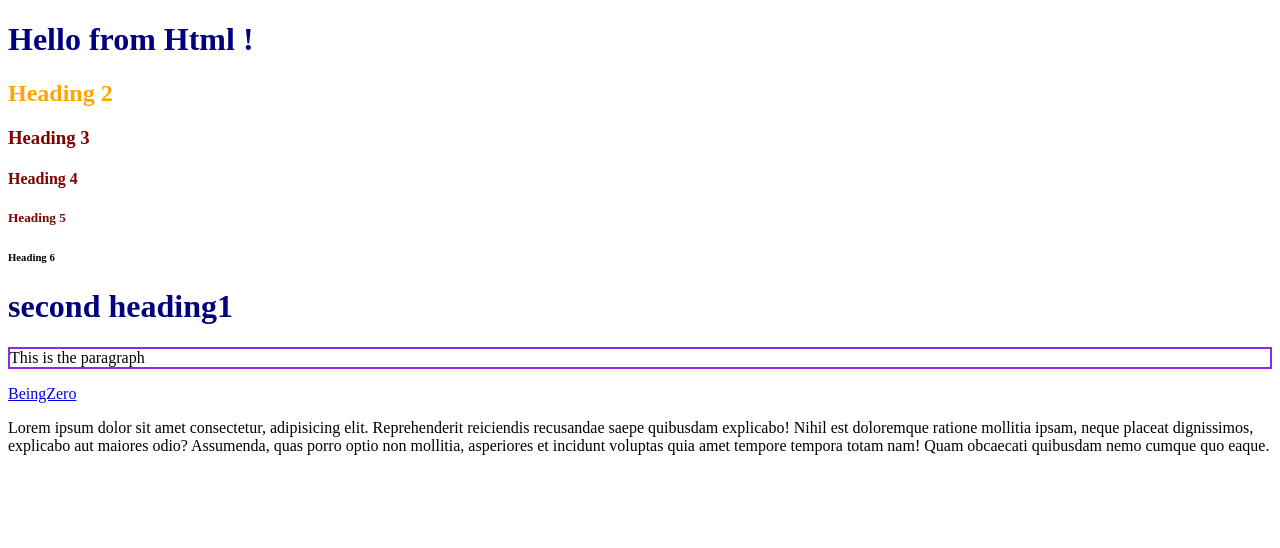
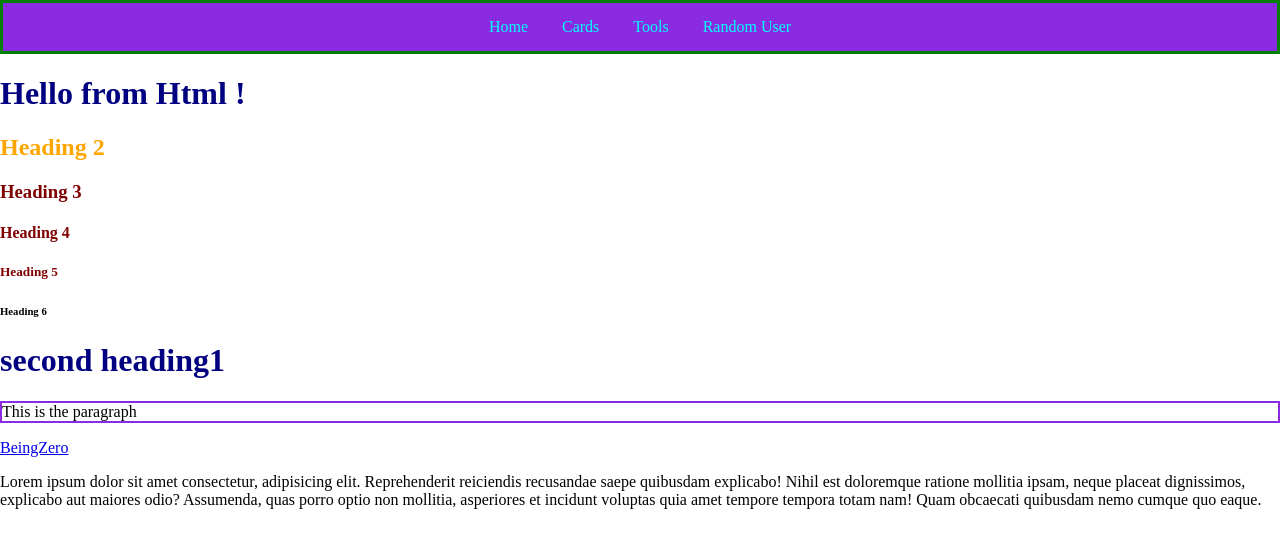
Before and after one commit to Manasa150405/autosuggest, a website: page frontend/index.html in a window 1280 px wide. Drawn offline with Linux system fonts and the light colour scheme.

Commit message:
navbar added

```diff
--- a/frontend/css/index.css
+++ b/frontend/css/index.css
@@ -12,3 +12,24 @@ h1{
     border-color:blueviolet;
     border-style: solid;
 }
+.navbar {
+    border : 3px;
+    border-color : green;
+    border-style:solid;
+    padding : 15px;
+    text-align:center;
+    background-color:blueviolet;
+}
+.navbar a{
+    color:aqua;
+    padding : 15px;
+    text-decoration: none;
+}
+.navbar a:hover{
+    background-color :hotpink;
+
+
+}
+body{
+    margin:0px;
+}
--- a/frontend/index.html
+++ b/frontend/index.html
@@ -7,6 +7,12 @@
     <link rel="stylesheet" href="css/index.css">
 </head>
 <body>
+    <div class ="navbar">
+          <a href="">Home</a>
+           <a href="">Cards</a>
+           <a href="">Tools</a>
+           <a href="">Random User</a>
+    </div>
     <h1> Hello from Html !</h1>
     <h2 id="heading2"> Heading 2 </h2>
     <h3 class="heading"> Heading 3 </h3>
```
